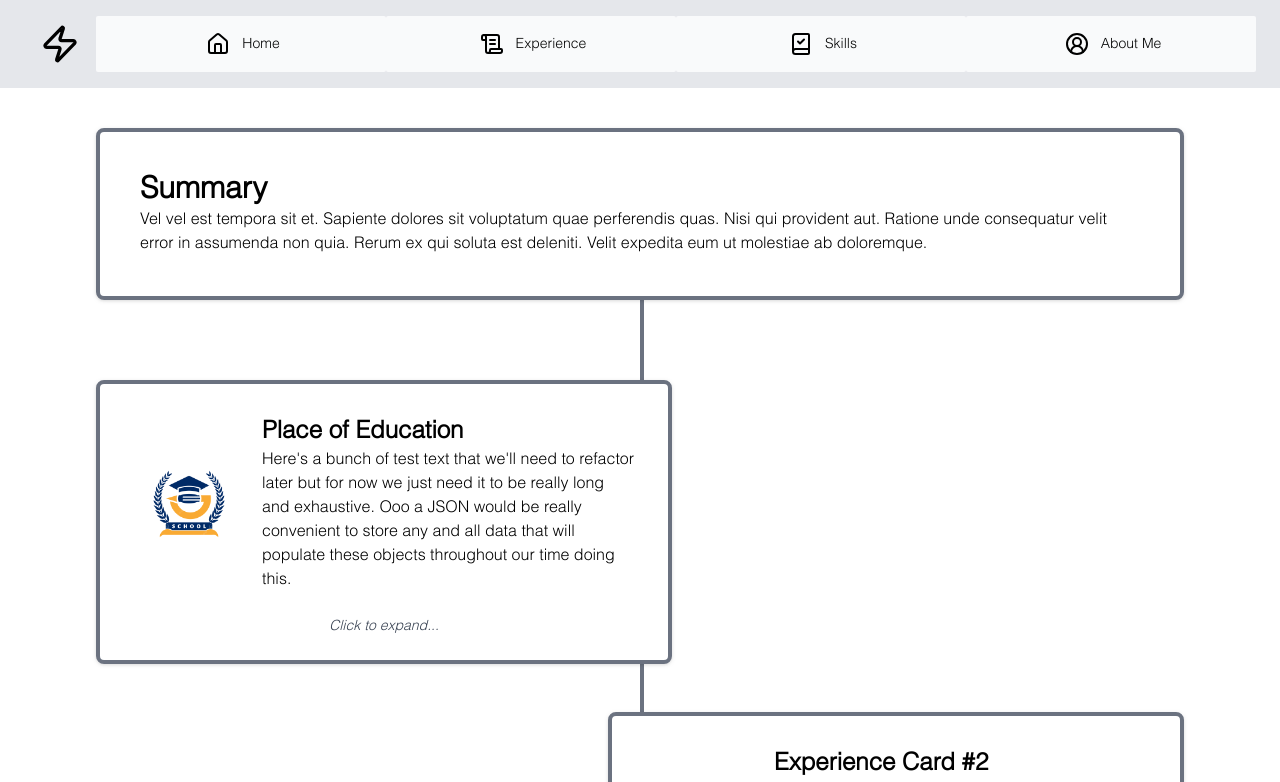
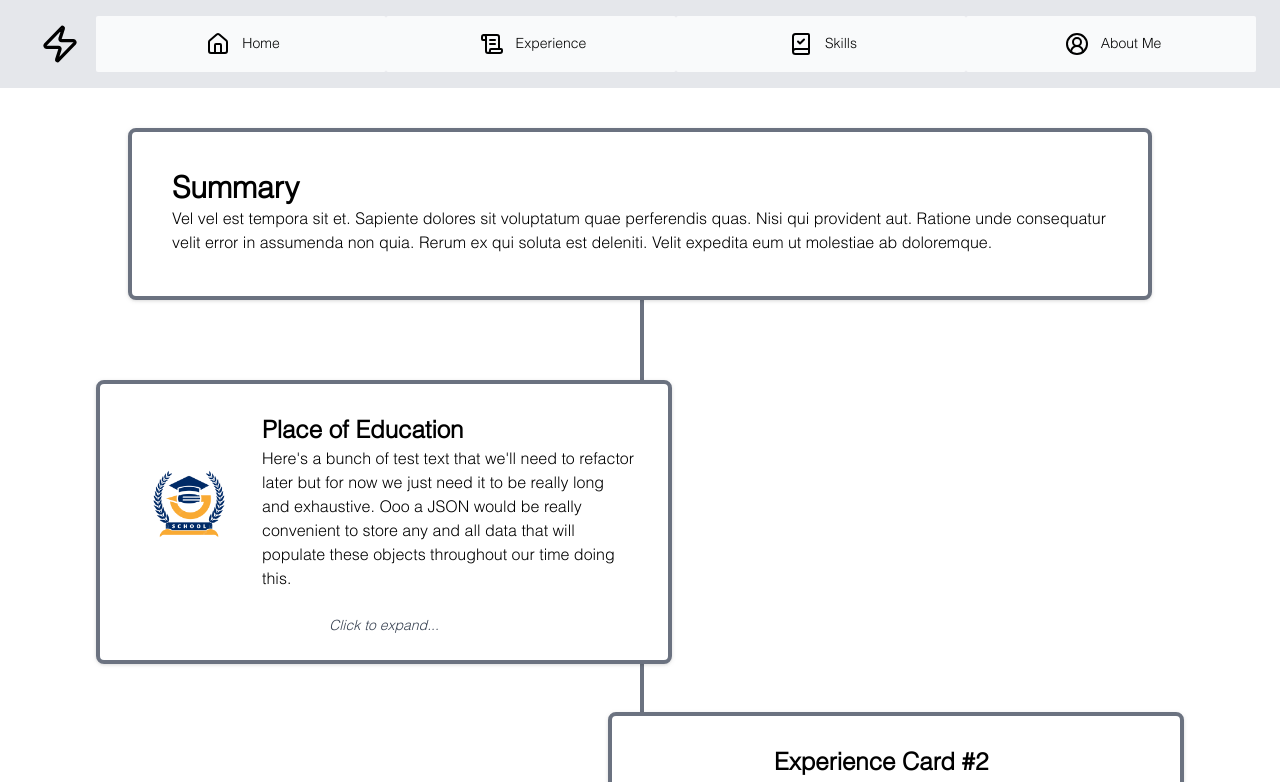
Before and after one commit to hrobb/personalSiteBase, a Next.js app: page /experience in a window 1280 px wide. Shown: the top 782 px of the page. Built offline with nearby package versions, Linux system fonts and the light colour scheme.

Commit message:
Small UI adjustments

```diff
--- a/app/experience/page.tsx
+++ b/app/experience/page.tsx
@@ -43,7 +43,6 @@ export default function Experience() {
 
 			<div className='flex flex-col items-center justify-between px-16 pt-4 pb-8 sm:px-24'>
 				<div className='max-w-full sm:w-4xl bg-red-400/50 border-[3px] border-gray-500 rounded-lg text-center p-4'>
-					{/* Going to add an API route for this instead so it isn't sitting in the public folder */}
 					<p>Interested in checking out my professional resume? Feel free to download a copy <a href='/api/pdfDownload' download className='text-blue-500 hover:text-blue-700 visited:text-purple-600'>here</a>!</p>
 				</div>
 			</div>
--- a/app/ui/experience/summaryCard.tsx
+++ b/app/ui/experience/summaryCard.tsx
@@ -7,7 +7,7 @@ export default function SummaryCard({
 }) {
 
 	return (
-		<div className='flex flex-col max-w-full mx-auto max-w-3xl justify-center items-center transition transition-transform hover:scale-105 bg-white border-4 border-gray-500 p-6 m-6 rounded-lg drop-shadow cursor-pointer'>
+		<div className='flex flex-col mx-auto sm:max-w-5xl justify-center items-center transition transition-transform hover:scale-105 bg-white border-4 border-gray-500 p-6 m-6 rounded-lg drop-shadow cursor-pointer'>
 			<div className="p-4">
 				<h1 className='text-3xl font-bold'>{title}</h1>
 				<p>{text}</p>
```
